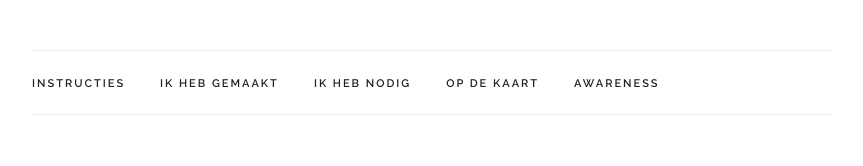
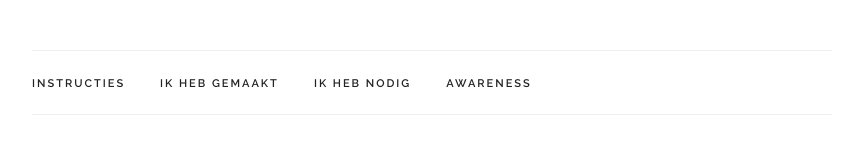
Before and after one commit to MakeInBelgium/coronadenktank, a React (Create React App) app: page / in a window 1280 px wide. Shown: the top 166 px of the page, without its empty margins (208-1071 px from the left). Built offline with nearby package versions, Linux system fonts and the light colour scheme.

Commit message:
remove kaart link

```diff
--- a/src/components/Menu.jsx
+++ b/src/components/Menu.jsx
@@ -18,9 +18,6 @@ const Menu = () => {
             <Link className="navbar-link" to="/ikHebNodig">Ik heb nodig</Link>
           </li>
           <li className="navbar-item">
-            <Link className="navbar-link" to="/kaart">Op de kaart</Link>
-          </li>
-          <li className="navbar-item">
             <Link className="navbar-link" to="/awareness">Awareness</Link>
           </li>
         </ul>
```
